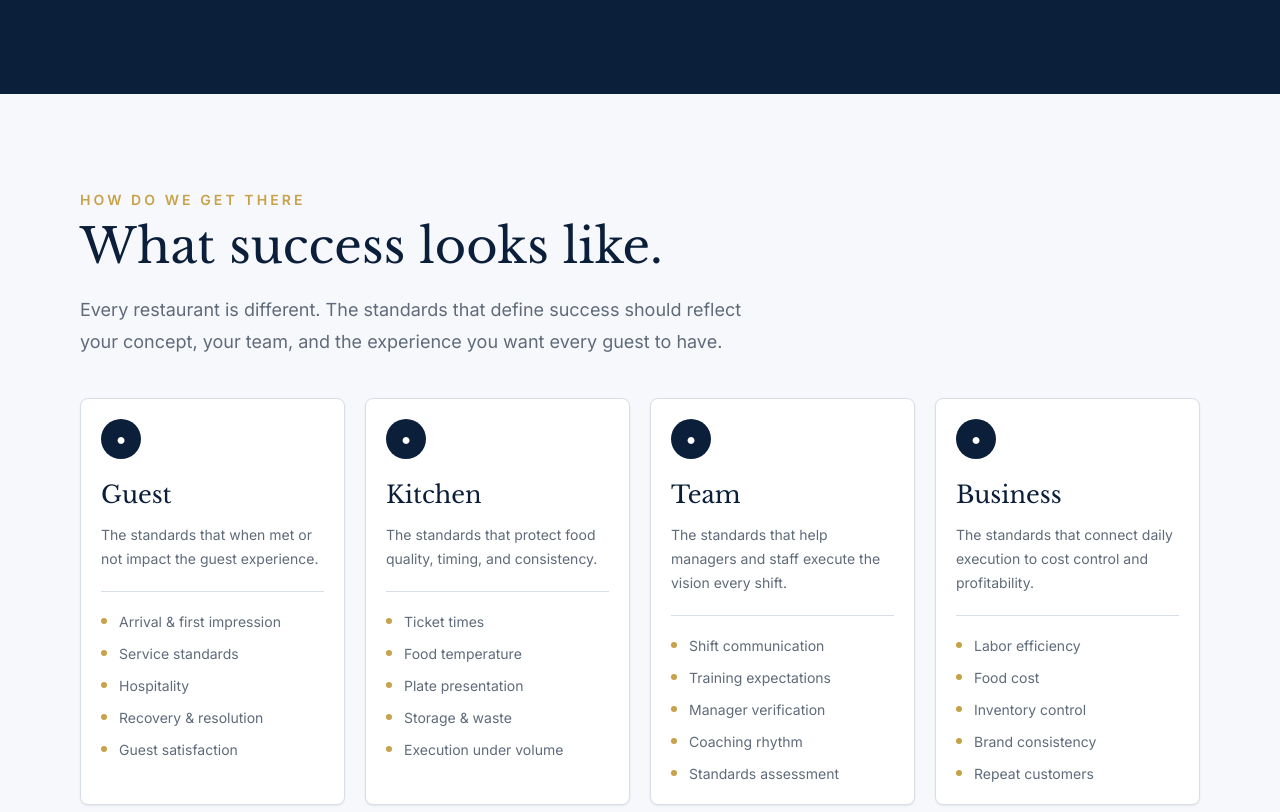
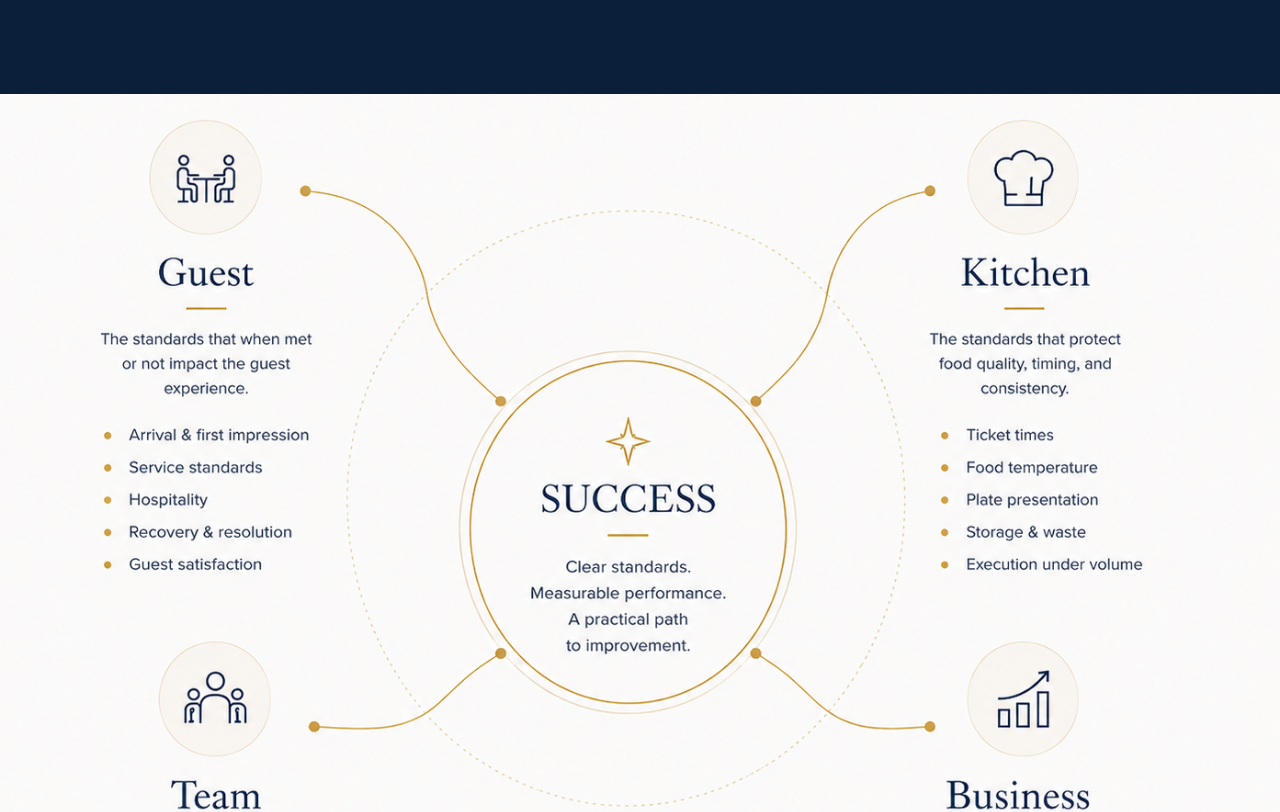
Before and after one commit to chase-owens/last-button, a SvelteKit app in the folder client-user/: page / in a window 1280 px wide. Shown: the part 1874-2686 px from the top of the page. Built offline with nearby package versions, Linux system fonts and the light colour scheme.

Commit message:
feat: put the last buttons on it

```diff
--- a/client-user/src/routes/+page.svelte
+++ b/client-user/src/routes/+page.svelte
@@ -84,8 +84,10 @@
 </section>
 
 <PhilosophySection />
-<Pillars />
-<!-- <HowItWorks /> -->
+<img
+	src="/images/pillars.png"
+	alt="how it work. a cycle of continuous improvement and continuous delivery."
+/>
 <img
 	class="lg:mx-20"
 	src="/images/ci_cd.png"
```
Also changed, not shown: client-user/static/images/pillars.png (added).
